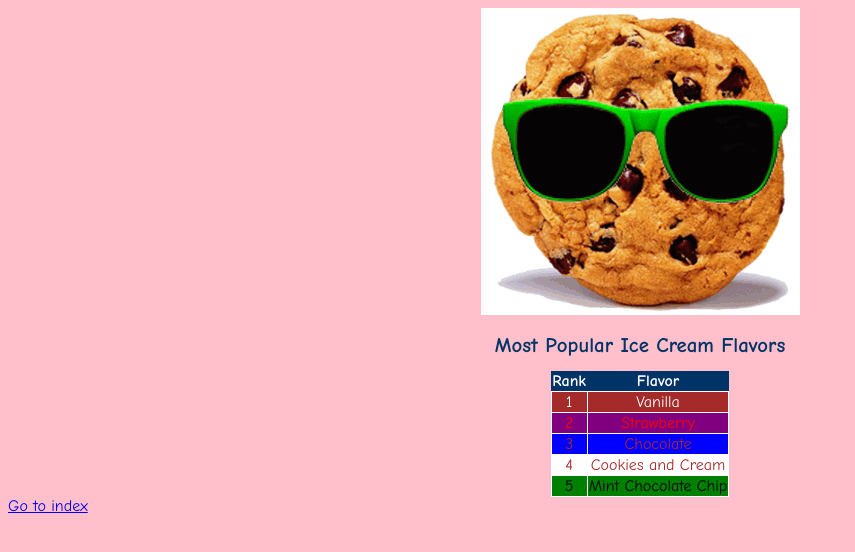
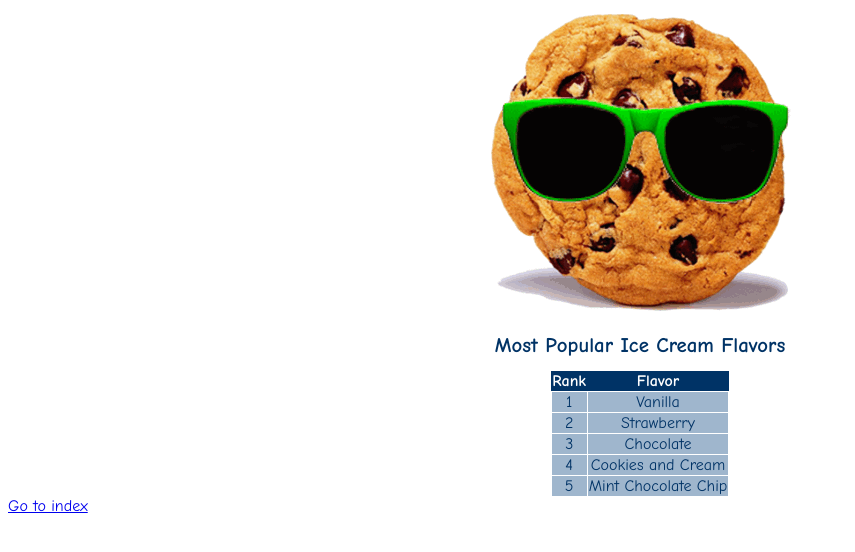
Before and after one commit to sopv/Thomas, a plain HTML site: page home.html in a window 1280 px wide. Shown: the whole page, without its empty margins (0-855 px from the left). Drawn offline with Linux system fonts and the light colour scheme.

Commit message:
Update home.html

```diff
--- a/home.html
+++ b/home.html
@@ -3,29 +3,7 @@
  <link href="icecream.css" rel="stylesheet" type="text/css" />
 
 
- <style>
- body {background-color: pink;}
 
-td.Vanilla {background-color: brown;
-color:white;}
-
-td.Strawberry {background-color: purple;
-color:red;}
-
-td.Chocolate {background-color: blue;
-color:brown;}
-
-td.Cookies_and_Cream {background-color: white;
-color:brown;}
-
-td.Mint_Chip {background-color: green;
-color:black;}
-
-td {color:#FF0000;}
-td {color: green}
-
-
-</style>
  </head>
 <body>
 <div align = "center";>
```
